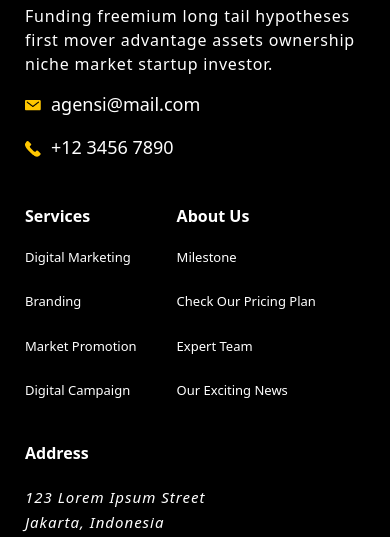
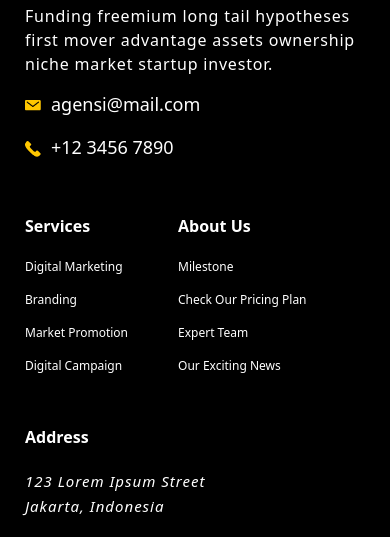
Before and after one commit to dipesh0999/digital-agency-tailwind, a website: page index.html in a window 390 px wide. Shown: the part 11182-11719 px from the top of the page. Drawn offline with Linux system fonts and the light colour scheme.

Commit message:
mobile css

```diff
--- a/index.html
+++ b/index.html
@@ -292,7 +292,7 @@
 
       </section>
 
-      <footer class="bg-black py-[124px] pr-[164px] pl-[163px] flex gap-[59px] text-white max-sm:flex-wrap max-sm:py-[50px] max-sm:px-[25px] max-sm:gap-[40px]">
+      <footer class="bg-black py-[124px] pr-[164px] pl-[163px] flex gap-[59px] text-white max-sm:flex-wrap max-sm:py-[50px] max-sm:px-[25px] max-sm:gap-[50px]">
         <div class="w-[356px] max-sm:w-full">
           <a href="" class="rubberBand duration-300 ease-in max-sm:mb-[20px] inline-block"><img src="assets/images/logo.png" alt="" class="w-[78px] invert-100" width="78" height="51" /></a>
           <div class="tracking-[.8px] mb-[15px]">Funding freemium long tail hypotheses first mover advantage assets ownership niche market startup investor.</div>
@@ -305,19 +305,19 @@
         </div>
         <div class="">
           <div class="text-[16px] font-black">Services</div>
-          <ul class="mt-[20px] text-[15px] max-sm:text-[13px]">
-            <li class="mb-[25px]"><a href="" class="textLine tlWhite">Digital Marketing</a></li>
-            <li class="mb-[25px]"><a href="" class="textLine tlWhite">Branding</a></li>
-            <li class="mb-[25px]"><a href="" class="textLine tlWhite">Market Promotion</a></li>
+          <ul class="mt-[20px] text-[15px] max-sm:text-[12px]">
+            <li class="mb-[25px] max-sm:mb-[15px]"><a href="" class="textLine tlWhite">Digital Marketing</a></li>
+            <li class="mb-[25px] max-sm:mb-[15px]"><a href="" class="textLine tlWhite">Branding</a></li>
+            <li class="mb-[25px] max-sm:mb-[15px]"><a href="" class="textLine tlWhite">Market Promotion</a></li>
             <li class=""><a href="" class="textLine tlWhite">Digital Campaign</a></li>
           </ul>
         </div>
         <div class="">
           <div class="text-[16px] font-black">About Us</div>
-          <ul class="mt-[20px] text-[15px] max-sm:text-[13px]">
-            <li class="mb-[25px]"><a href="" class="textLine tlWhite">Milestone</a></li>
-            <li class="mb-[25px]"><a href="" class="textLine tlWhite">Check Our Pricing Plan</a></li>
-            <li class="mb-[25px]"><a href="" class="textLine tlWhite">Expert Team</a></li>
+          <ul class="mt-[20px] text-[15px] max-sm:text-[12px]">
+            <li class="mb-[25px] max-sm:mb-[15px]"><a href="" class="textLine tlWhite">Milestone</a></li>
+            <li class="mb-[25px] max-sm:mb-[15px]"><a href="" class="textLine tlWhite">Check Our Pricing Plan</a></li>
+            <li class="mb-[25px] max-sm:mb-[15px]"><a href="" class="textLine tlWhite">Expert Team</a></li>
             <li class=""><a href="" class="textLine tlWhite">Our Exciting News</a></li>
           </ul>
         </div>
```
Also changed, not shown: assets/css/styles.css.
